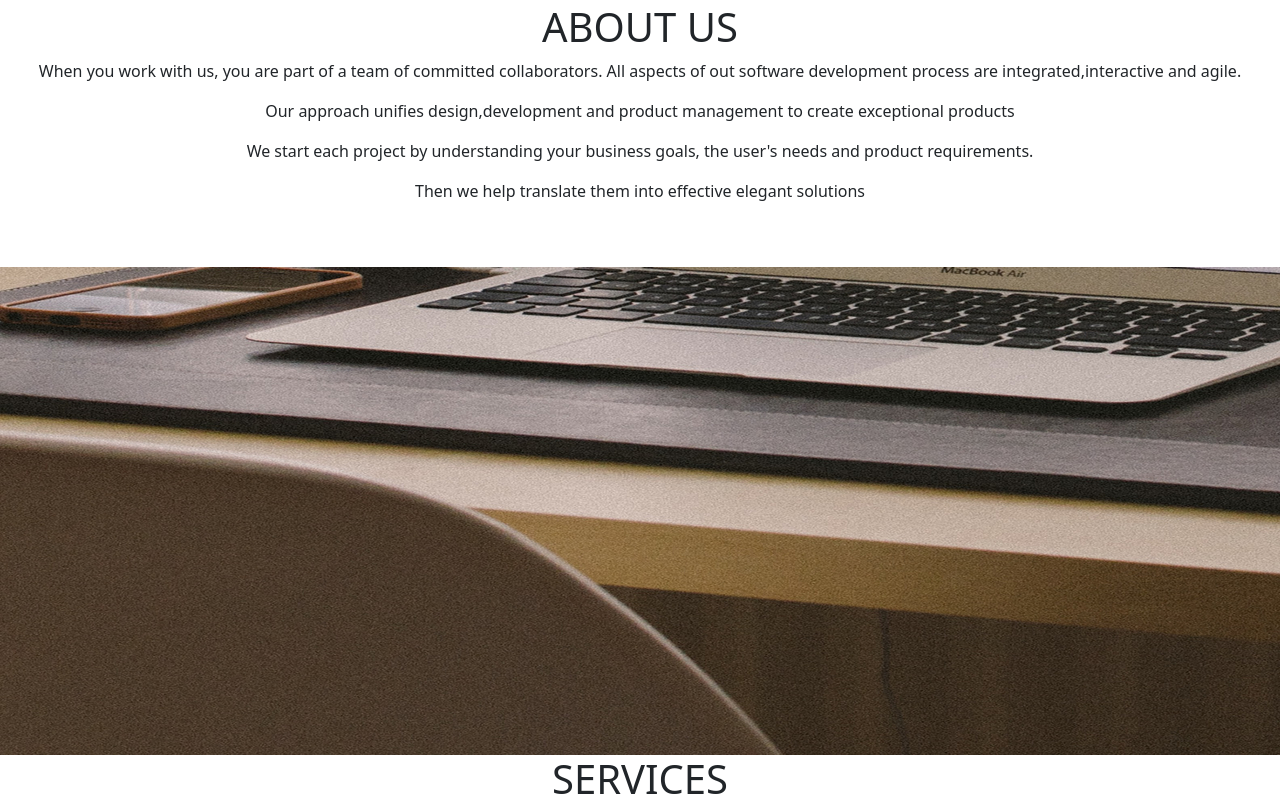
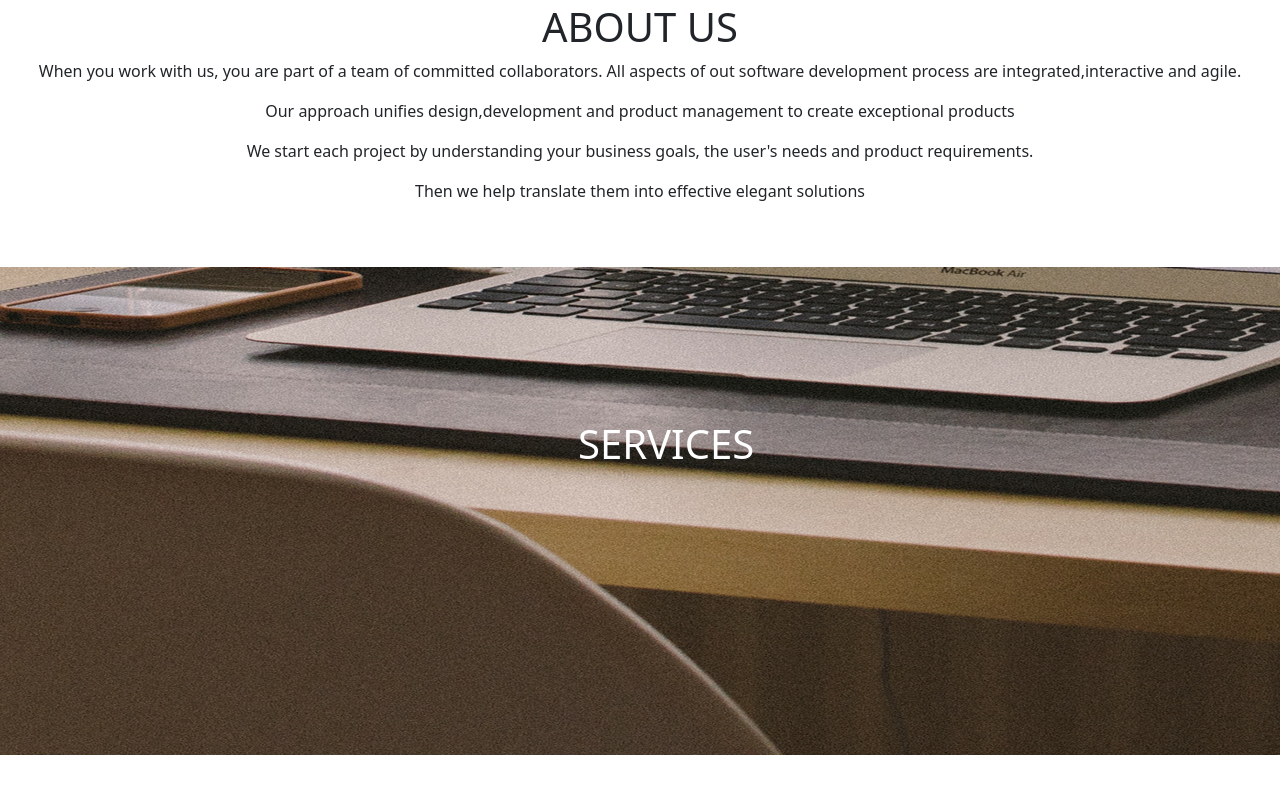
Before and after one commit to vokumu/Delani, a plain HTML site: page index.html in a window 1280 px wide. Shown: the part 1116-1927 px from the top of the page. After the commit the page ends 1871 px from the top, so only its background shows below. Drawn offline with Linux system fonts and the light colour scheme.

Commit message:
added the services styles

```diff
--- a/css/styles.css
+++ b/css/styles.css
@@ -9,8 +9,6 @@ position: absolute;
 top:63%;
 left: 52%;
 transform: translate(-50%, -50%);
-
-
 }
 .capitalize{
 text-transform: uppercase;
@@ -19,3 +17,14 @@ text-transform: uppercase;
 padding-top: 8rem;
 margin-top: 8rem;
 }
+.services {
+    position: relative;
+    text-align: center;
+    color: white;
+  }
+.services-content {
+position: absolute;
+top:37%;
+left: 52%;
+transform: translate(-50%, -50%);
+}
```
